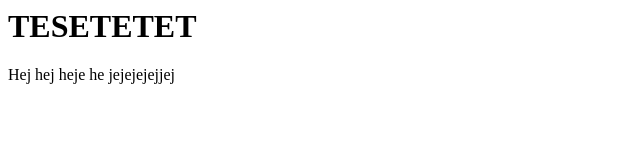
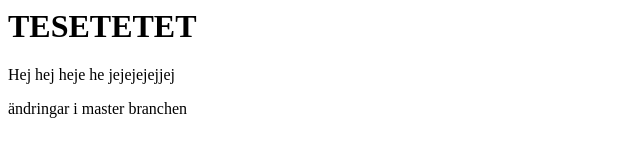
Before and after one commit to Sonkerud/TestMe, a plain HTML site: page index.html in a window 1280 px wide. Shown: the whole page, without its empty margins (0-640 px from the left). Drawn offline with Linux system fonts and the light colour scheme.

Commit message:
ändringar i master

```diff
--- a/index.html
+++ b/index.html
@@ -1,2 +1,4 @@
 <h1>TESETETET</h1>
 <p>Hej hej heje he jejejejejjej</p>
+
+<p>ändringar i master branchen</p>
```
